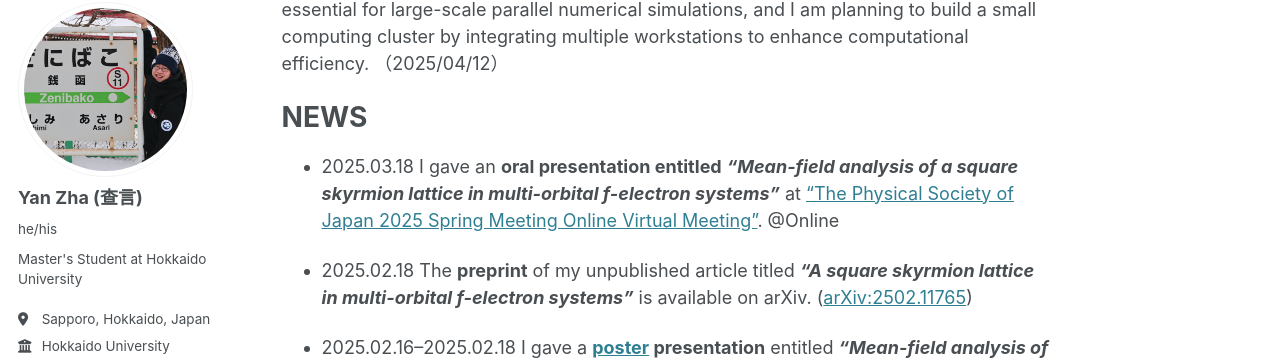
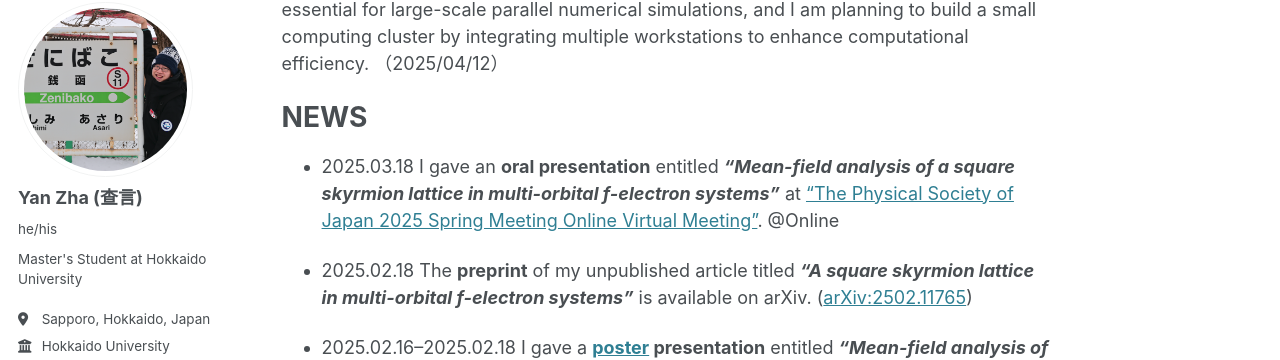
Before and after one commit to yzhacn/yzhacn.github.io, a Jekyll site: the page built from _pages/about.md, in a window 1280 px wide and 900 px high, scrolled down 550 px. Shown: the part 104-464 px from the top of the window. Built offline with Jekyll 4.4.1, drawn with Linux system fonts in a browser that asks for light colours; some web fonts are replaced.

```diff
--- a/_pages/about.md
+++ b/_pages/about.md
@@ -22,7 +22,7 @@ High-performance workstations are essential for large-scale parallel numerical s
 
 NEWS
 ======
-* 2025.03.18 I gave an **oral presentation entitled** ***"Mean-field analysis of a square skyrmion lattice in multi-orbital f-electron systems"*** at ["The Physical Society of Japan 2025 Spring Meeting Online Virtual Meeting"](https://www.jps.or.jp/english/meetings-and-awards/spring/spring-meeting.html). @Online
+* 2025.03.18 I gave an **oral presentation** entitled ***"Mean-field analysis of a square skyrmion lattice in multi-orbital f-electron systems"*** at ["The Physical Society of Japan 2025 Spring Meeting Online Virtual Meeting"](https://www.jps.or.jp/english/meetings-and-awards/spring/spring-meeting.html). @Online
 
 * 2025.02.18 The **preprint** of my unpublished article titled ***"A square skyrmion lattice in multi-orbital f-electron systems"*** is available on arXiv. ([arXiv:2502.11765](https://arxiv.org/abs/2502.11765))
 
```
